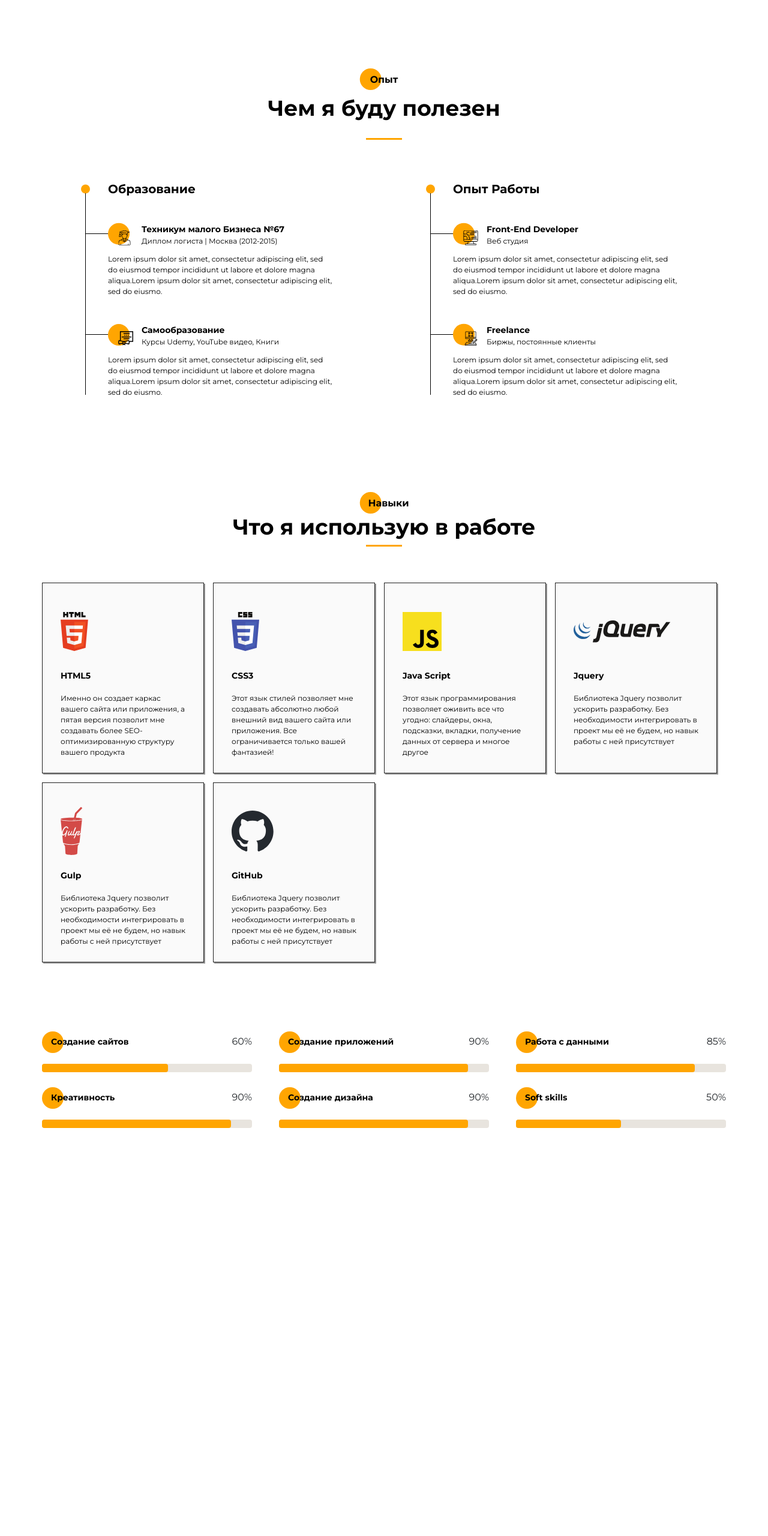
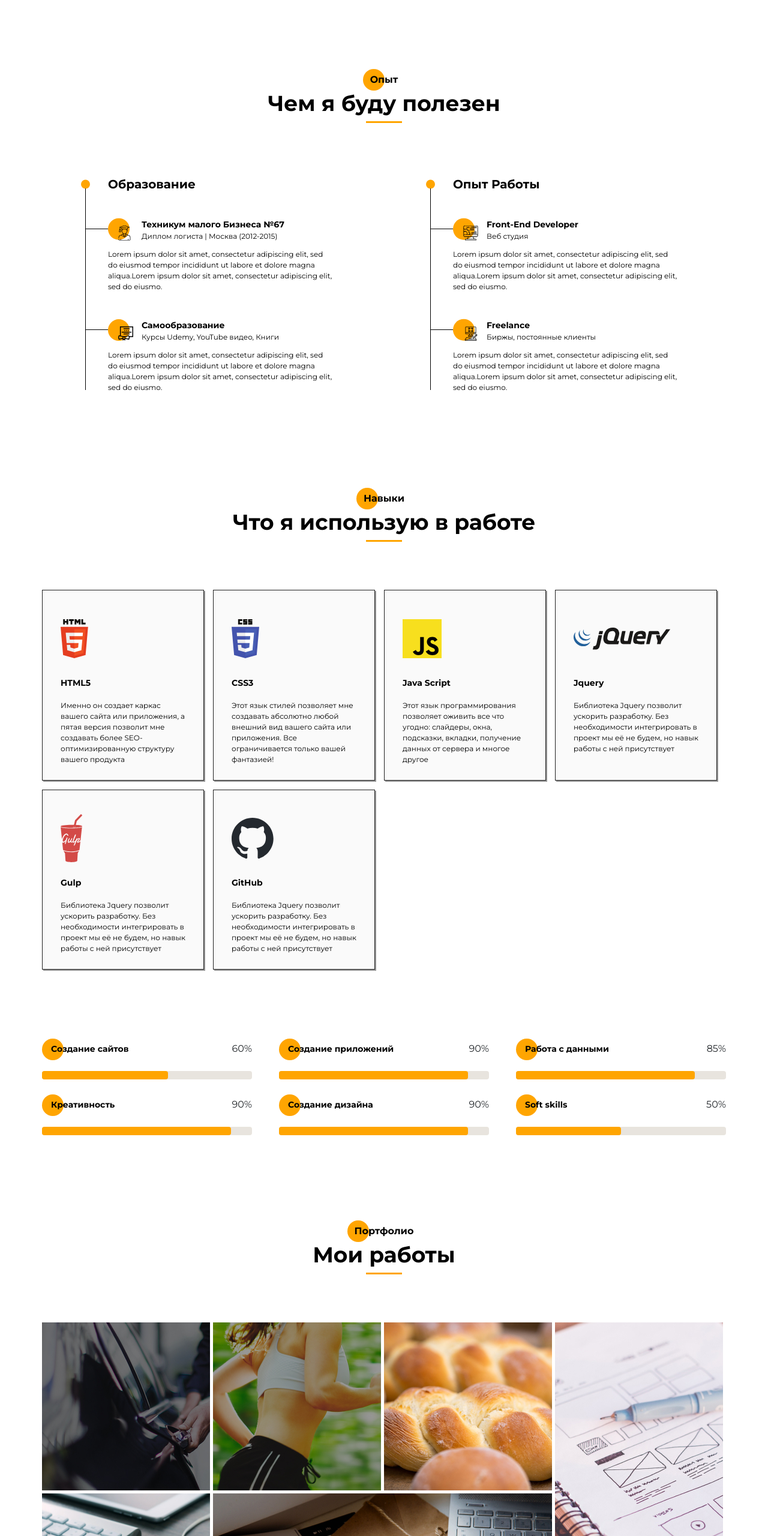
Before and after one commit to virgomessier/portfolio, a website: page src/index.html in a window 1280 px wide. Shown: the part 1480-4040 px from the top of the page at 60% size. Before the commit the page ends 3360 px from the top, so only its background shows below. Drawn offline with Linux system fonts and the light colour scheme.

Commit message:
V2.5 made fifth page and removed duplicate code into one class

```diff
--- a/src/index.html
+++ b/src/index.html
@@ -317,8 +317,8 @@
     </section>
 	<section class="resume">
 		<div class="container">
-			<div class="resume__title-block">
-				<h2 class="subtitle subtitle_fz16 resume__subtitle">Опыт</h2>
+			<div class="title__block">
+				<h2 class="subtitle subtitle_fz16 subtitle__section">Опыт</h2>
 				<h3 class="title">Чем я буду полезен</h3>
 				<div class="divider"></div>
 			</div>
@@ -415,10 +415,10 @@
 	</section>
 	<section class="skills">
 		<div class="container">
-			<div class="skills__title-block">
-				<h2 class="subtitle subtitle_fz16 skills__subtitle">Навыки</h2>
+			<div class="title__block">
+				<h2 class="subtitle subtitle_fz16 subtitle__section">Навыки</h2>
 				<h3 class="title">Что я использую в работе</h3>
-				<div class="divider skills_dvmargin"></div>
+				<div class="divider divivder_margin"></div>
 			</div>
 			<div class="skills__wrapper">
 				<article class="skills__item">
@@ -534,7 +534,35 @@
 			</section>
 		</div>
 	</section>
-
+	<section class="portfolio">
+		<div class="container">
+			<div class="title__block">
+				<h2 class="subtitle subtitle_fz16 subtitle__section">Портфолио</h2>
+				<h3 class="title">Мои работы</h3>
+				<div class="divider"></div>
+			</div>
+			<div class="portfolio__wrapper">
+				<a class="portfolio__item" href="#">
+					<img src="image/works/uber.jpg" alt="Созданый мною сайт">
+				</a>
+				<a class="portfolio__item" href="#">
+					<img src="image/works/pulse.jpg" alt="Созданый мною сайт">
+				</a>
+				<a class="portfolio__item" href="#">
+					<img src="image/works/bread.jpg" alt="Созданый мною сайт">
+				</a>
+				<a class="portfolio__item vertical" href="#">
+					<img src="image/works/plans.jpg" alt="Созданый мною сайт">
+				</a>
+				<a class="portfolio__item" href="#">
+					<img src="image/works/ipad.jpg" alt="Созданый мною сайт">
+				</a>
+				<a class="portfolio__item horizontal" href="#">
+					<img src="image/works/mac.jpg" alt="Созданый мною сайт">
+				</a>
+			</div>
+		</div>
+	</section>
 
     <script src="js/main.min.js"></script>
   </body>
--- a/src/scss/blocks/_divider.scss
+++ b/src/scss/blocks/_divider.scss
@@ -2,5 +2,5 @@
     width: 60px;
     height: 3px;
     background-color: $main-color;
-    margin-bottom: 20px;
+    margin: 0 0 20px 0;
 }
--- /dev/null
+++ b/src/scss/blocks/_portfolio.scss
@@ -0,0 +1,29 @@
+.portfolio {
+    padding: 150px 0 0 0;
+    &__wrapper {
+        margin-top: 60px;
+        display: grid;
+        grid-template: repeat(2, 280px) / repeat(4, 280px);
+        grid-auto-rows: 280px;
+        gap: 5px;
+        .vertical {
+            grid-row: 1/3;
+            grid-column: 4/5;
+        }
+        .horizontal {
+            grid-row: 2/3;
+            grid-column: 2/4
+        }
+    }
+    &__item {
+        transition: 0.2s all ease;
+        img {
+            width: 100%;
+            position: relative;
+        }
+        &:hover {
+            transition: 0.2s all ease;
+            scale: (0.95);
+        }
+    }
+}
--- a/src/scss/blocks/_resume.scss
+++ b/src/scss/blocks/_resume.scss
@@ -1,21 +1,5 @@
 .resume {
     padding: 150px 0 0 0;
-    &__title-block {
-        text-align: center;
-        .divider {
-            margin: 0 auto;
-            margin-top: 20px;
-        }
-    }
-    &__subtitle {
-        position: relative;
-        @include before-circle;
-        &:before {
-            left: 48%;
-            top: -50%;
-            transform: translateX(-48%);
-        }
-    }
     &__wrapper {
         display: grid;
         grid-template-columns: repeat(2, minmax(420px, auto));
--- a/src/scss/blocks/_skills.scss
+++ b/src/scss/blocks/_skills.scss
@@ -1,23 +1,5 @@
 .skills {
     margin-top: 150px;
-    &__title-block {
-        text-align: center;
-    }
-    &_dvmargin {
-        margin: 0 auto;
-    }
-    &__subtitle {
-        position: relative;
-        margin: 0;
-        padding-left: 15px;
-        @include before-circle;
-        &:before {
-            left: 48%;
-            transform: translateX(-48%);
-            top: -50%;
-
-        }
-    }
     &__wrapper {
         display: grid;
         grid-template-columns: repeat(4, 270px);
--- a/src/scss/blocks/_subtitle.scss
+++ b/src/scss/blocks/_subtitle.scss
@@ -14,4 +14,14 @@
     font-weight: 500;
     line-height: 18px;
   }
+  &__section {
+    position: relative;
+    margin: 0;
+    @include before-circle;
+    &:before {
+      left: -12px;
+      top: 50%;
+      transform: translateY(-50%);
+    }
+  }
 }
--- a/src/scss/blocks/_title.scss
+++ b/src/scss/blocks/_title.scss
@@ -7,4 +7,10 @@
   &_fz48 {
     font-size: 48px;
   }
+  &__block {
+    display: flex;
+    flex-direction: column;
+    justify-content: center;
+    align-items: center;
+  }
 }
--- a/src/scss/style.scss
+++ b/src/scss/style.scss
@@ -15,6 +15,8 @@
 @import 'blocks/about';
 @import 'blocks/resume';
 @import 'blocks/skills';
+@import 'blocks/portfolio';
+
 * {
   font-family: "Montserrat";
 }
```
Also changed, not shown: src/css/style.min.css, src/image/works/mac.jpg (added).
